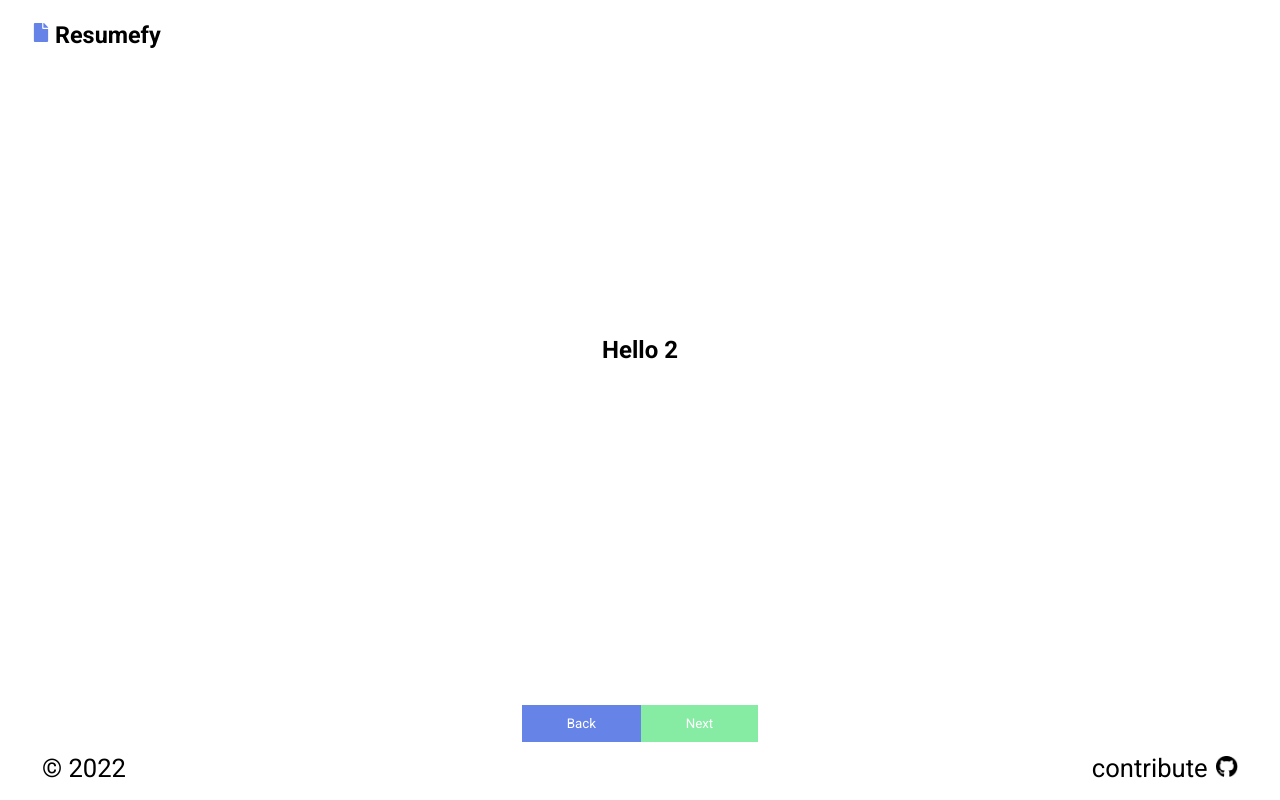
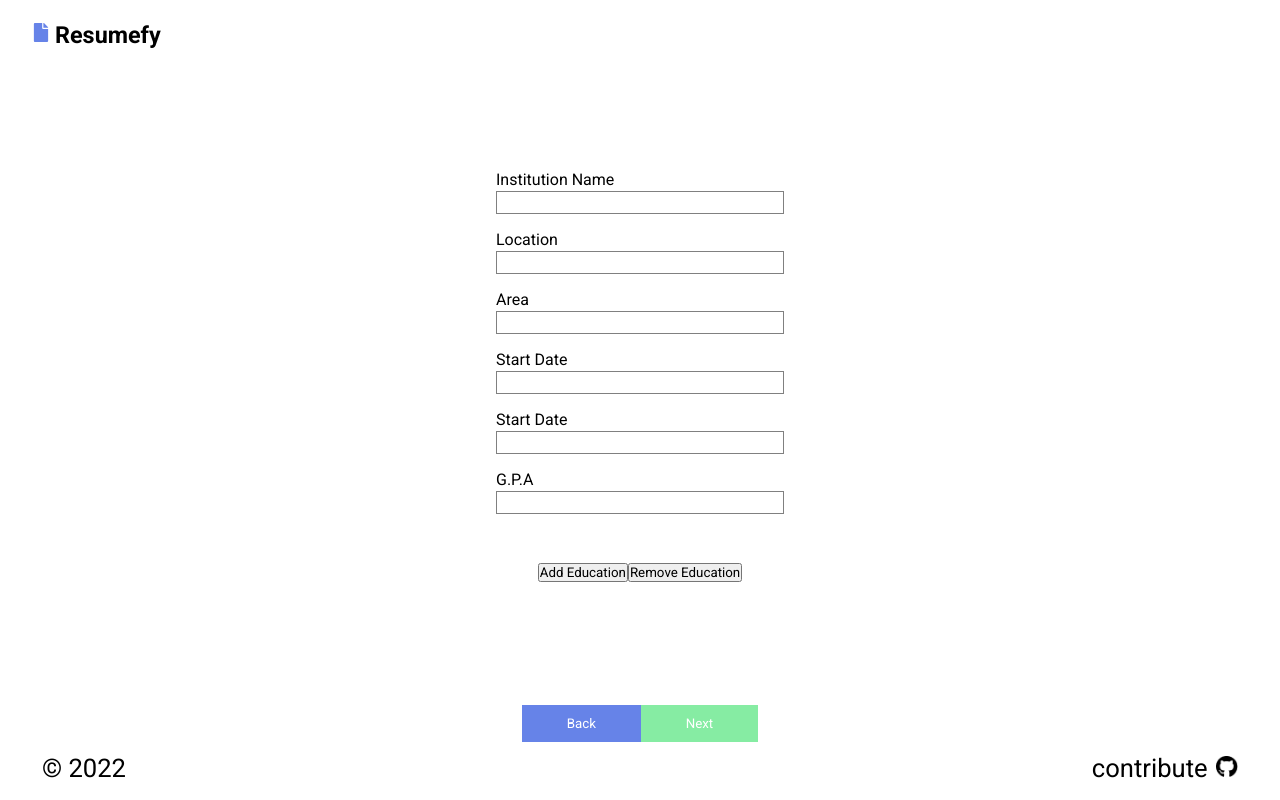
Before and after one commit to okalm-solutions/ResumefyUnique, a React (Create React App) app: page /resume in a window 1280 px wide. Both pictures are taken after a click on the button "Next". Built offline with nearby package versions, Linux system fonts and the light colour scheme.

Commit message:
saving work

```diff
--- a/package.json
+++ b/package.json
@@ -8,6 +8,7 @@
     "@testing-library/react": "^9.5.0",
     "@testing-library/user-event": "^7.2.1",
     "aws-sdk": "^2.1073.0",
+    "final-form": "^4.20.6",
     "node-sass": "^7.0.1",
     "react": "^17.0.2",
     "react-dom": "^17.0.2",
--- /dev/null
+++ b/src/components/Education/Education.jsx
@@ -0,0 +1,81 @@
+import React, {useEffect} from 'react'
+import {EducationForm,
+EducationSectionContainer,
+Heading,
+EducationFormContainer,
+Container,
+FormInput } from './EducationSection.styles'
+import {useDispatch, useSelector } from "react-redux";
+import { setEducation } from '../../pages/Resume/ResumeSlice'
+
+
+
+const EducationSection = () => {
+
+    const values = useSelector(state => state.resume.values.education)
+    const dispatch = useDispatch();
+
+     const handleChange = (e) => {
+         e.preventDefault();
+         dispatch(setEducation(e.target));
+        //  console.log(index)
+        // console.log("hello")
+     };
+     useEffect(() => {
+        //  console.log(values)
+     },[values])
+  return (
+      <Container>{
+          values.map((education, index)=>(
+            <EducationSectionContainer key={index}>
+                {/* <Heading>Education Section</Heading> */}
+                 <EducationFormContainer>
+                    <EducationForm>
+                       <label>Institution Name</label>
+                      <FormInput
+                        type="text"
+                        name="institution"
+                        value={education.institution}
+                        onChange={handleChange}
+                      />
+                      <label>Location</label>
+                    <FormInput
+                        type="text"
+                        name="location"
+                        value={values.location}
+                        onChange={handleChange}/>
+                    <label>Area</label>
+                    <FormInput
+                        type="text"
+                        name="area"
+                        value={values.area}
+                        onChange={handleChange}/>
+                    <label>Start Date</label>
+                    <FormInput
+                        type='text'
+                        name='startDate'
+                        value={values.phoneNumber}
+                        onChange={handleChange}/>
+                    <label>Start Date</label>
+                    <FormInput
+                        type='text'
+                        name='endDate'
+                        value={values.endDate}
+                        onChange={handleChange}/>
+                    <label>G.P.A</label>
+                    <FormInput
+                        type='text'
+                        name='gpa'
+                        value={values.gpa}
+                        onChange={handleChange}/>
+                    </EducationForm>
+                  </EducationFormContainer>
+                </EducationSectionContainer>
+            ))
+          }</Container>)
+
+};
+
+
+
+export default EducationSection;
--- /dev/null
+++ b/src/components/Education/EducationSection.styles.js
@@ -0,0 +1,50 @@
+import styled from 'styled-components';
+
+export const EducationSectionContainer = styled.div`
+display: flex;
+justify-content: center;
+max-width: 1200px;
+height: 70vh;
+margin: 0 auto;
+width: 100%;
+flex-direction: column;
+align-items: center;
+`
+
+export const EducationFormContainer = styled.div`
+display: flex;
+flex-direction: column;
+align-items: center;
+width: 70%;
+height: 50vh;
+justify-content: center;
+@media (min-width: 990px){
+max-width: 60%;
+align-item: center;
+he
+}
+`
+export const EducationForm = styled.form`
+display: flex;
+width: 18rem;
+
+flex-direction: column;
+`
+export const Heading = styled.h1`
+font-size: 2rem;
+margin-top: 2rem;
+@media (min-width: 800px){
+    font-size: 3.4rem;
+}
+`
+export const FormInput = styled.input`
+margin-bottom: 1rem;
+margin-top: 0.1rem;
+padding: 0.2rem;
+border: 1.4px solid gray;
+`
+
+export const Container = styled.div`
+height: 60vh;
+overflow-y: scroll;
+`
--- a/src/components/Experience/ExperienceSection.jsx
+++ b/src/components/Experience/ExperienceSection.jsx
@@ -8,16 +8,19 @@ import {
 } from './ExperienceSection.styles';
 
 const ExperienceSection = ({ values, setWork }) => {
-    console.log(values);
+    // console.log(values);
     const dispatch = useDispatch();
 
     const handleChange = (e) => {
         dispatch(setWork(e.target));
     };
+    // console.log(values);
     return (
+
         <ExperienceContainer>
             <Header>Experience</Header>
             <FormContainer>
+                {/* {console.log(values)} */}
                 <ExperienceForm>
                     <label>Company Name</label>
                     <FormInput
--- a/src/pages/Resume/Resume.jsx
+++ b/src/pages/Resume/Resume.jsx
@@ -1,93 +1,93 @@
-import React from 'react'
-import {useSelector, useDispatch} from 'react-redux';
+import React from "react";
+import { useSelector, useDispatch } from "react-redux";
 import ExperienceSection from "../../components/Experience/ExperienceSection";
-import ProfileSection from "../../components/Profile/ProfileSection"
-import {BackButton, NextButton, ButtonContainer, ResumeContainer} from './Resume.styles'
-import {forward, backward, setProfile, setWork} from './ResumeSlice';
-
-
-
-
+import ProfileSection from "../../components/Profile/ProfileSection";
+import EducationSection from "../../components/Education/Education";
+import {
+  BackButton,
+  NextButton,
+  ButtonContainer,
+  ResumeContainer,
+  EducationButtonContainer,
+} from "./Resume.styles";
+import { forward, backward, setProfile, setWork, addEducation, removeEducation } from "./ResumeSlice";
 
 export function Resume() {
-    const dispatch = useDispatch()
-    const step = useSelector((state)=> state.resume.step)
-    const values = useSelector((state)=> state.resume.values)
+  const dispatch = useDispatch();
+  const step = useSelector((state) => state.resume.step);
+  const values = useSelector((state) => state.resume.values);
 
-
-    const handleChahnge=(e)=>{
+  const handleChange = (e) => {
     // e.preventDefault();
     dispatch(setProfile(e.target));
-    }
+  };
 
   switch (step) {
     case 1:
       return (
         <ResumeContainer>
-                    <ProfileSection
-                    values={values.profile}
-                    handleChange={handleChahnge}
-                     />
+          <ProfileSection values={values.profile} handleChange={handleChange} />
           <ButtonContainer>
-                        <NextButton onClick={()=> dispatch(forward())}>Next</NextButton>
+            <NextButton onClick={() => dispatch(forward())}>Next</NextButton>
           </ButtonContainer>
         </ResumeContainer>
-              )
+      );
     case 2:
-        return(
+      return (
         <ResumeContainer>
-                <h2 style={{lineHeight: "70vh", textAlign: "center"}}>Hello 2 </h2>
+          <EducationSection
+            values={values.education}
+            handleChange={handleChange}
+          />
+          <EducationButtonContainer>
+            <button onClick={()=> {dispatch(addEducation())}}>Add Education</button>
+            <button onClick={()=> {dispatch(removeEducation())}}>Remove Education</button>
+          </EducationButtonContainer>
           <ButtonContainer>
-                    <BackButton onClick={()=> dispatch(backward())}>Back</BackButton>
-                    <NextButton onClick={()=> dispatch(forward())}>Next</NextButton>
+            <BackButton onClick={() => dispatch(backward())}>Back</BackButton>
+            <NextButton onClick={() => dispatch(forward())}>Next</NextButton>
           </ButtonContainer>
         </ResumeContainer>
-        )
+      );
     case 3:
-        return(
+      return (
         <ResumeContainer>
-                <ExperienceSection
-                values={values.work}
-                setWork={setWork}
-                />
+          <ExperienceSection values={values.work} setWork={setWork} />
           <ButtonContainer>
-                    <BackButton onClick={()=> dispatch(backward())}>Back</BackButton>
-                    <NextButton onClick={()=> dispatch(forward())}>Next</NextButton>
+            <BackButton onClick={() => dispatch(backward())}>Back</BackButton>
+            <NextButton onClick={() => dispatch(forward())}>Next</NextButton>
           </ButtonContainer>
         </ResumeContainer>
-        )
+      );
     case 4:
-        return(
+      return (
         <ResumeContainer>
-                <h2 style={{lineHeight: "70vh", textAlign: "center"}}>Hello 4</h2>
+          <h2 style={{ lineHeight: "70vh", textAlign: "center" }}>Hello 4</h2>
           <ButtonContainer>
-                    <BackButton onClick={()=> dispatch(backward())}>Back</BackButton>
-                    <NextButton onClick={()=> dispatch(forward())}>Next</NextButton>
+            <BackButton onClick={() => dispatch(backward())}>Back</BackButton>
+            <NextButton onClick={() => dispatch(forward())}>Next</NextButton>
           </ButtonContainer>
         </ResumeContainer>
-        )
+      );
     case 5:
-        return(
+      return (
         <ResumeContainer>
-                <h2 style={{lineHeight: "70vh", textAlign: "center"}} >Hello 5</h2>
+          <h2 style={{ lineHeight: "70vh", textAlign: "center" }}>Hello 5</h2>
           <ButtonContainer>
-                    <BackButton onClick={()=> dispatch(backward())}>Back</BackButton>
-                    <NextButton onClick={()=> dispatch(forward())}>Next</NextButton>
+            <BackButton onClick={() => dispatch(backward())}>Back</BackButton>
+            <NextButton onClick={() => dispatch(forward())}>Next</NextButton>
           </ButtonContainer>
         </ResumeContainer>
-        )
+      );
     case 6:
-        return(
+      return (
         <ResumeContainer>
-                <h2 style={{lineHeight: "70vh", textAlign: "center"}}>Hello 6</h2>
+          <h2 style={{ lineHeight: "70vh", textAlign: "center" }}>Hello 6</h2>
           <ButtonContainer>
-                    <BackButton onClick={()=> dispatch(backward())}>Back</BackButton>
+            <BackButton onClick={() => dispatch(backward())}>Back</BackButton>
           </ButtonContainer>
         </ResumeContainer>
-        )
+      );
     default:
-
-
   }
-
 }
--- a/src/pages/Resume/Resume.styles.js
+++ b/src/pages/Resume/Resume.styles.js
@@ -16,6 +16,16 @@ position: absolute;
 bottom: 0rem;
 `
 
+export const EducationButtonContainer = styled.div`
+  width: 100%;
+  display: flex;
+  align-items: center;
+  justify-content: center;
+  margin: 0 auto;
+  position: absolute;
+  bottom: 10rem;
+`;
+
 export const BackButton = styled.button`
 padding: 0.7rem 2.8rem;
 color: white;
--- a/src/pages/Resume/ResumeSlice.js
+++ b/src/pages/Resume/ResumeSlice.js
@@ -95,10 +95,29 @@ export const resumeSlice = createSlice({
         },
         setWork: (state, action) => {
             state.values.work[action.payload.name] = action.payload.value;
+        },
+        setEducation: (state, action) => {
+           state.values.education[0][action.payload.name] = action.payload.value;
+            // console.log(action.payload.name);
+
+        },
+        addEducation: (state) => {
+            state.values.education.push({
+                institution: 'calgry',
+                location: '',
+                area: '',
+                studyType: '',
+                startDate: '',
+                endDate: '',
+                gpa: ''
+            });
+        },
+        removeEducation: (state, action) => {
+            state.values.education.splice(action.payload, 1);
         }
     }
 });
 
-export const { forward, backward, setProfile, setWork } = resumeSlice.actions;
+export const { forward, backward, setProfile, setWork, addEducation, removeEducation, setEducation } = resumeSlice.actions;
 
 export default resumeSlice.reducer;
```
Also changed, not shown: 1 other file (tests, documents, lock files or other folders). Lines whose indentation alone changed are shown as unchanged.
